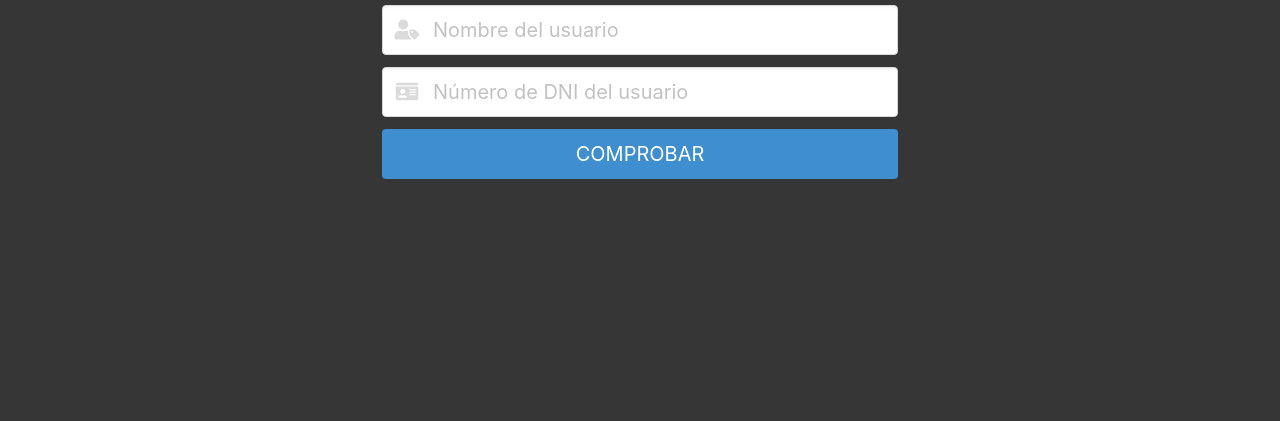
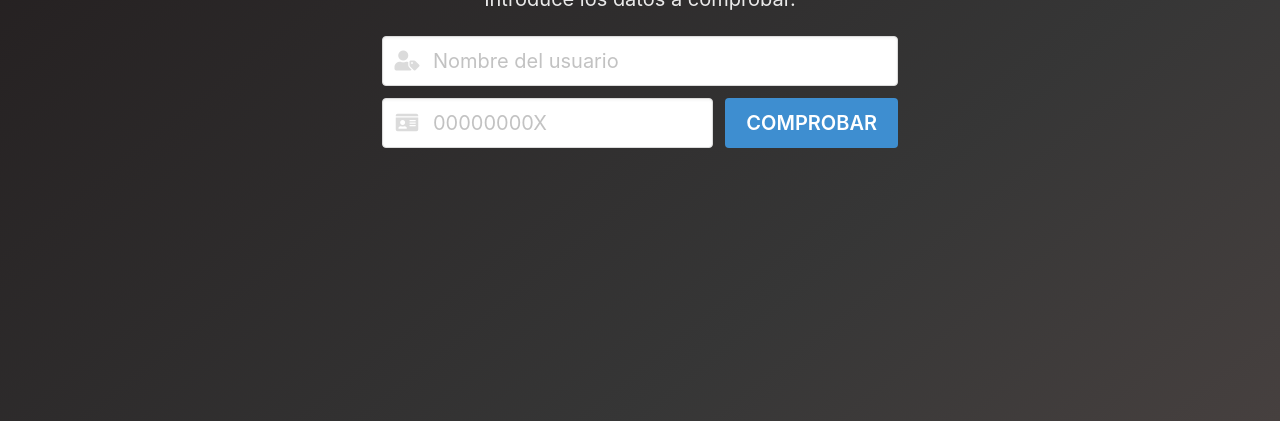
Before and after one commit to SchatzM/PracticaJS-9, a plain HTML site: page index.html in a window 1280 px wide. Shown: the part 379-800 px from the top of the page. Drawn offline with nearby package versions, Linux system fonts and the light colour scheme.

Commit message:
Refactorizado formulario

```diff
--- a/index.html
+++ b/index.html
@@ -43,7 +43,7 @@
 	</head>
 	<body>
 		<main>
-			<section class="hero is-dark is-fullheight">
+			<section class="hero is-dark is-bold is-fullheight">
 				<div class="hero-head">
 					<nav class="navbar">
 						<div class="container">
@@ -71,25 +71,28 @@
 									<div class="container">
 										<h1 class="title is-uppercase">comprobar DNI</h1>
 										<h2 class="subtitle">Introduce los datos a comprobar.</h2>
+										<form name="comprobarDNI">
 											<div class="field">
 												<div class="control has-icons-left">
-												<input class="input is-medium" type="text" name="nombreUsuario" placeholder="Nombre del usuario">
+													<input class="input is-medium" type="text" name="nombreUsuario" placeholder="Nombre del usuario" maxlength="25" minlength="1" required>
 													<span class="icon is-small is-left">
 														<i class="fas fa-user-tag"></i>
 													</span>
 												</div>
+												<p class="is-hidden help has-text-left is-danger">Usuario no válido</p>
 											</div>
-										<div class="field">
-											<div class="control has-icons-left">
-												<input class="input is-medium" type="text" name="numeroDNI" placeholder="Número de DNI del usuario">
-												<span class="icon is-small is-left">
+											<div class="field is-grouped">
+												<p class="control has-icons-left is-expanded">
+													<input class="input is-medium is-fullwidth" type="text" name="numeroDNI" placeholder="00000000X" maxlength="9" minlength="9" required>
+													<span class="icon is-left">
 														<i class="fas fa-id-card"></i>
 													</span>
+												</p>
+												<div class="buttons are-medium">
+													<button class="button is-uppercase has-text-weight-semibold is-info is-fullwidth" name="comprobarDatos">comprobar</button>
 												</div>
 											</div>
-										<div class="buttons are-medium is-grouped is-centered">
-											<button class="button is-uppercase is-info is-fullwidth" name="comprobarDatos">comprobar</button>
-										</div>
+										</form>
 									</div>
 								</div>
 							  </div>
```
Lines whose indentation alone changed are shown as unchanged.
